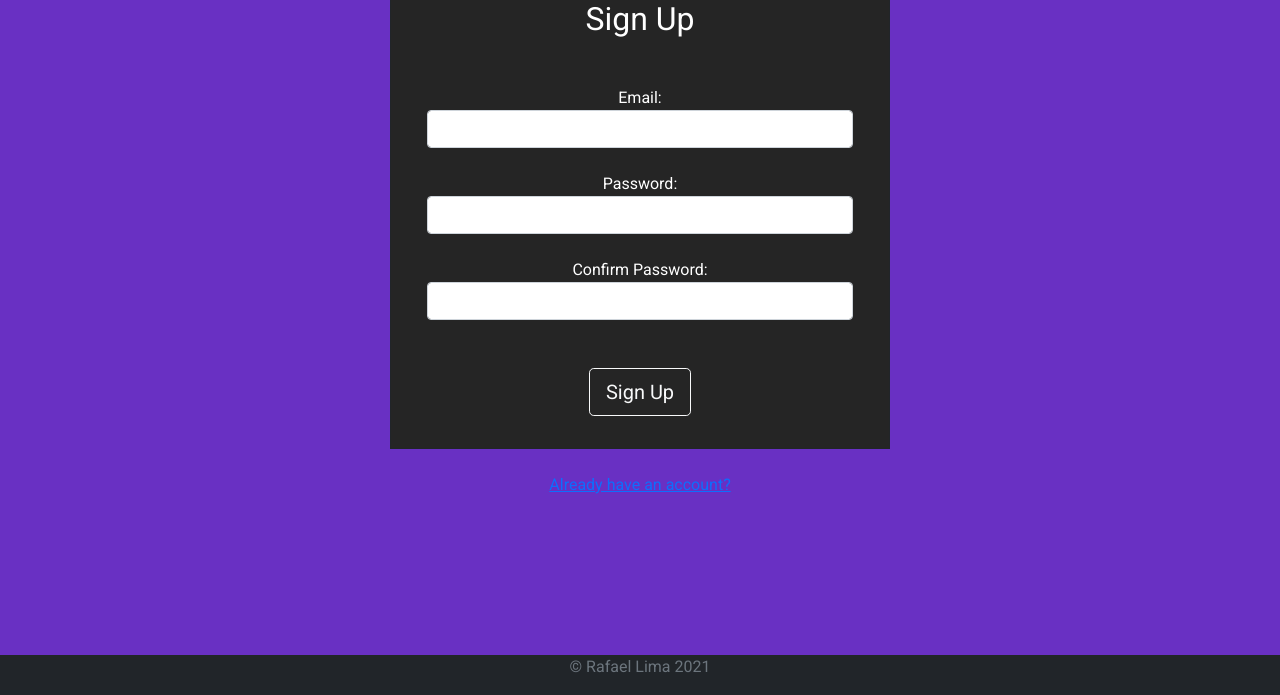
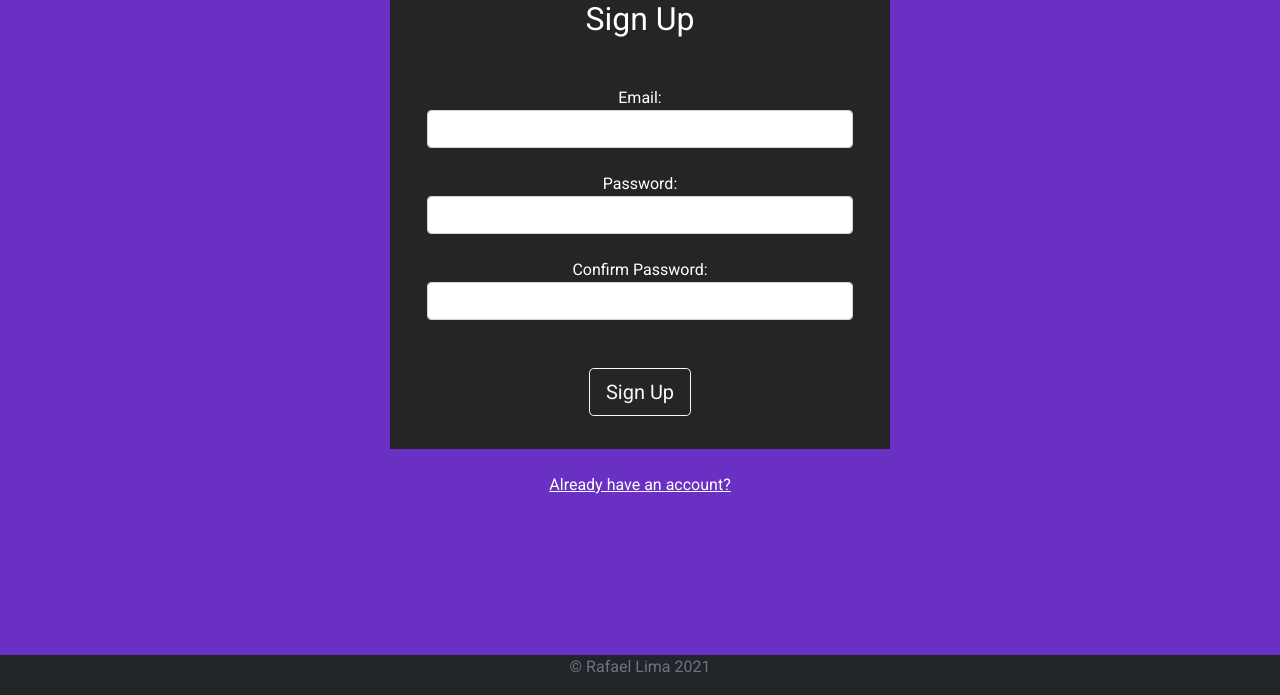
Before and after one commit to rafaellima47/to-do-list-django, a Django app: page /accounts/signup/ in a window 1280 px wide. Shown: the part 105-800 px from the top of the page. Run offline with Django 3.2, Linux system fonts and the light colour scheme.

Commit message:
css update

```diff
--- a/tasks/static/css/style.css
+++ b/tasks/static/css/style.css
@@ -1,3 +1,7 @@
+a {
+	color: #fff;
+}
+
 body{
 	background-color: #6930c3;
 	color: #fff;
```
